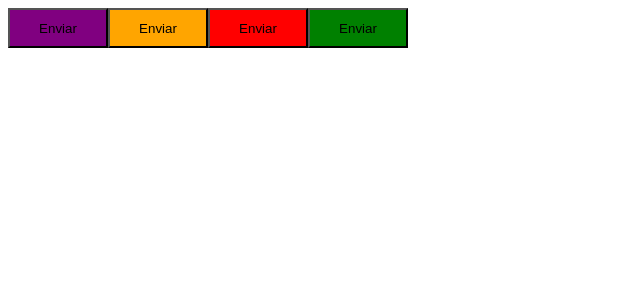
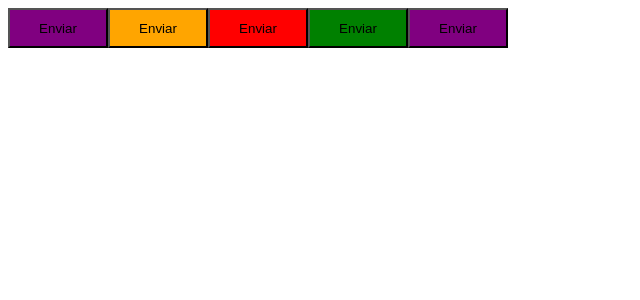
Before and after one commit to tenshiiu/ignite-timer, a React (Vite) app: page / in a window 1280 px wide. Shown: the top 300 px of the page, without its empty margins (0-640 px from the left). Built offline with nearby package versions, Linux system fonts and the light colour scheme.

Commit message:
Testando Styled Components e themes

```diff
--- a/src/App.tsx
+++ b/src/App.tsx
@@ -1,13 +1,16 @@
-import { Button } from './components/Button'
+import { ThemeProvider } from 'styled-components';
+import { Button } from './components/Button';
+import { defaultTheme } from './styles/themes/default';
 
 export function App() {
 
   return (
-    <>
+    <ThemeProvider theme={defaultTheme}>
       <Button variant='primary'/>
       <Button variant='secondary'/>
       <Button variant='danger'/>
       <Button variant='success'/>
-    </>
+      <Button/>
+    </ThemeProvider>
   )
 }
--- /dev/null
+++ b/src/styles/themes/default.ts
@@ -0,0 +1,4 @@
+export const defaultTheme = {
+    primary:'purple',
+    secondary:'orange',
+}
```
